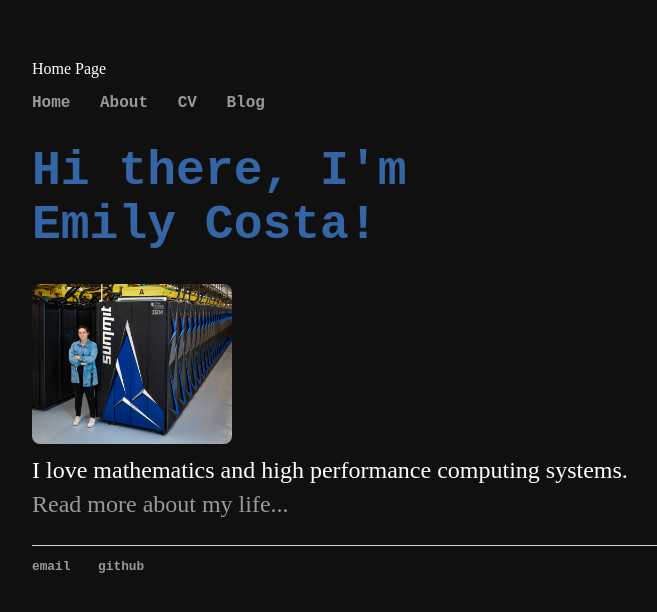
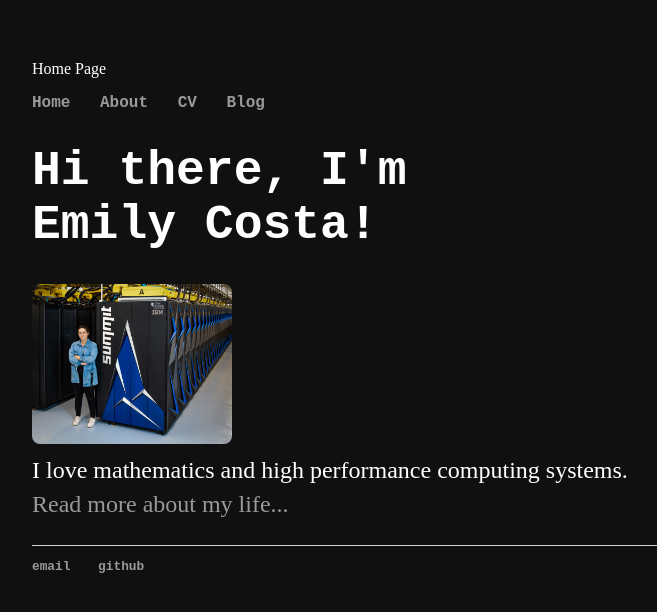
Before and after one commit to emilyjcosta5/emilyjcosta5.github.io, a Jekyll site: the page built from index.html, in a window 1280 px wide. Shown: the top 612 px of the page, without its empty margins (160-817 px from the left). Built offline with Jekyll 4.4.1, drawn with Linux system fonts in a browser that asks for light colours.

Commit message:
Update main.css

```diff
--- a/css/main.css
+++ b/css/main.css
@@ -25,7 +25,7 @@ a:hover {
 h1 {
     font-size: 3em;
     font-family:"Courier New", Courier, monospace;
-    color: #3465A4;
+    color: #ffffff;
 }
 h1 {
   animation: animated-text 4s steps(29,end) 1s 1 normal both,
```
